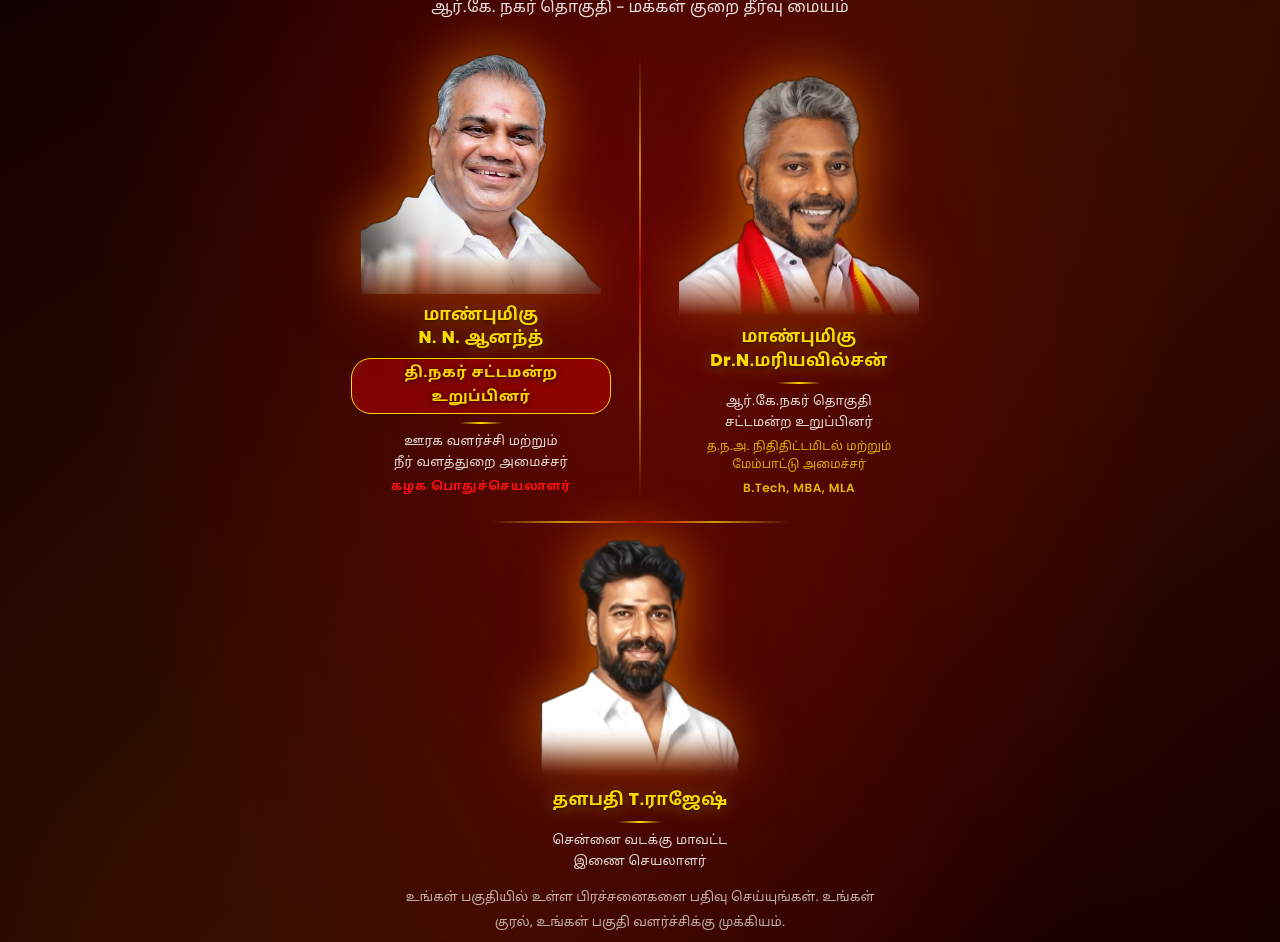
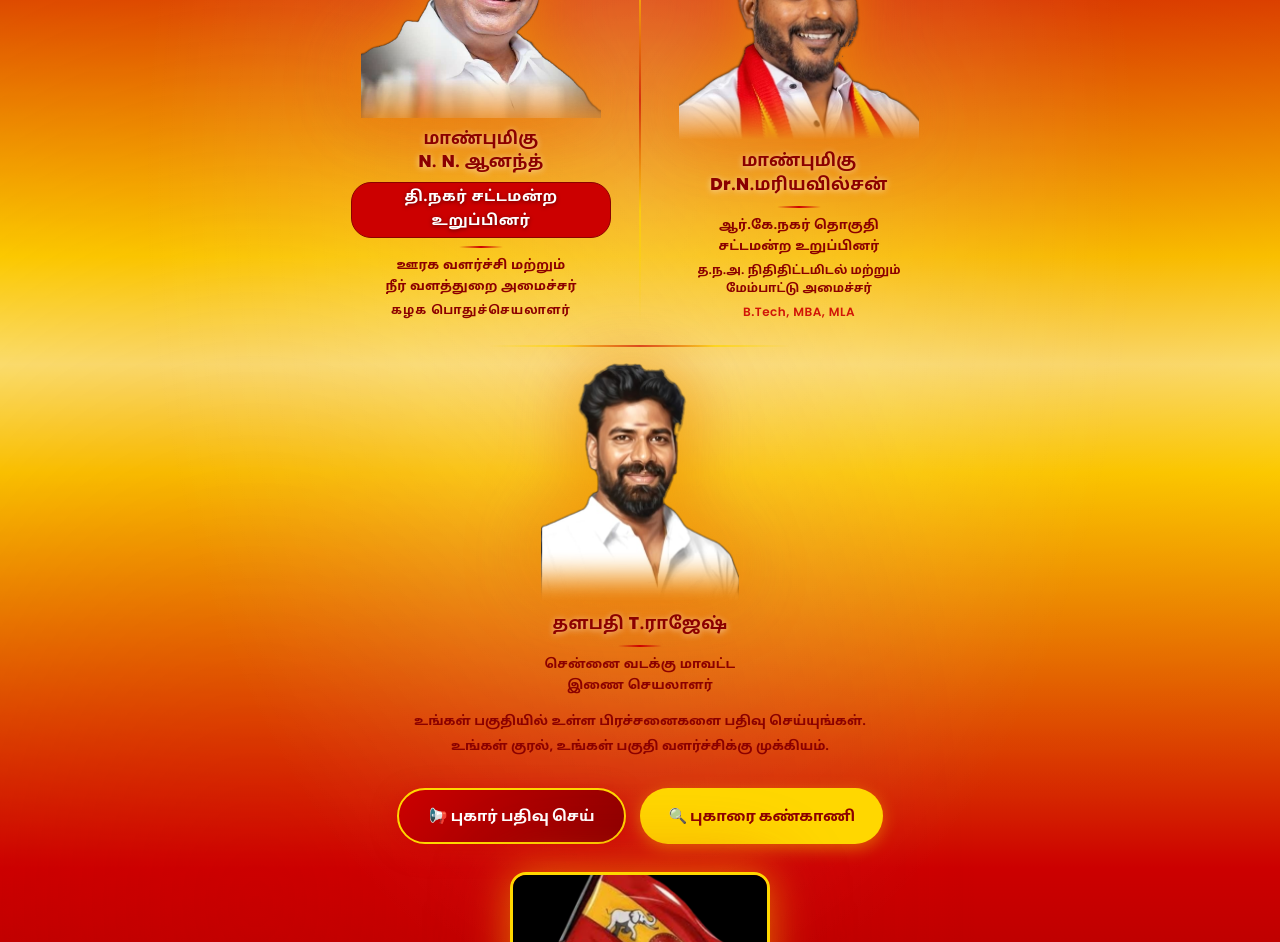
Before and after one commit to sakthi87542-droid/rk-nagar, a website: page public/index.html in a window 1280 px wide. Shown: the part 637-1579 px from the top of the page. Drawn offline with Linux system fonts and the light colour scheme.

Commit message:
redesign: replace hero image with TVK logo cutout, remove black bg, apply red-yellow-red TVK theme

```diff
--- a/public/index.html
+++ b/public/index.html
@@ -116,7 +116,14 @@
 
     /* ── HERO ── */
     .hero {
-      background: linear-gradient(135deg, #0a0000 0%, #1a0000 30%, #2a0000 60%, #0a0000 100%);
+      background: linear-gradient(180deg,
+        var(--red-dark) 0%,
+        var(--red) 22%,
+        var(--yellow) 44%,
+        var(--yellow-light) 50%,
+        var(--yellow) 56%,
+        var(--red) 78%,
+        var(--red-dark) 100%);
       position: relative; overflow: hidden;
       min-height: 100vh;
       display: flex; align-items: center; justify-content: center;
@@ -126,18 +133,17 @@
       content: '';
       position: absolute; inset: 0;
       background:
-        radial-gradient(ellipse at 50% 40%, rgba(204,0,0,0.35) 0%, transparent 60%),
-        radial-gradient(ellipse at 20% 80%, rgba(255,215,0,0.08) 0%, transparent 50%),
-        radial-gradient(ellipse at 80% 20%, rgba(255,215,0,0.08) 0%, transparent 50%);
+        radial-gradient(ellipse at 50% 40%, rgba(255,255,255,0.18) 0%, transparent 55%),
+        radial-gradient(ellipse at 20% 80%, rgba(204,0,0,0.25) 0%, transparent 50%),
+        radial-gradient(ellipse at 80% 20%, rgba(204,0,0,0.25) 0%, transparent 50%);
       pointer-events: none;
     }
-    /* Diagonal stripe accent */
+    /* TVK stripe accent top */
     .hero::after {
       content: '';
-      position: absolute; top: 0; left: -40%; right: -40%;
+      position: absolute; top: 0; left: 0; right: 0;
       height: 8px;
-      background: repeating-linear-gradient(90deg, var(--red) 0px, var(--red) 40px, var(--yellow) 40px, var(--yellow) 80px);
-      opacity: 0.6;
+      background: repeating-linear-gradient(90deg, var(--red-dark) 0px, var(--red-dark) 33.3%, var(--yellow) 33.3%, var(--yellow) 66.6%, var(--red-dark) 66.6%, var(--red-dark) 100%);
     }
 
     /* Side images – PNG cutout style */
@@ -186,28 +192,33 @@
 
     .hero-tvk {
       font-size: clamp(64px,14vw,110px); font-weight: 900; line-height: 1;
-      background: linear-gradient(135deg, var(--red-vivid) 0%, var(--yellow) 50%, var(--red-vivid) 100%);
+      background: linear-gradient(135deg, var(--red-dark) 0%, var(--red-vivid) 40%, var(--red-dark) 100%);
       -webkit-background-clip: text; -webkit-text-fill-color: transparent;
       background-clip: text; letter-spacing: 8px;
       animation: fadeInDown 0.8s ease;
       text-shadow: none;
+      filter: drop-shadow(0 2px 12px rgba(204,0,0,0.5));
     }
     .hero-party {
-      font-size: clamp(14px,3.5vw,20px); color: var(--yellow); font-weight: 700;
+      font-size: clamp(14px,3.5vw,20px); color: var(--red-dark); font-weight: 800;
       margin-top: 6px; letter-spacing: 2px;
       animation: fadeInUp 0.8s ease 0.2s both;
       font-family: 'Noto Sans Tamil', sans-serif;
+      text-shadow: 0 1px 6px rgba(255,255,255,0.5);
     }
     .hero-constituency {
-      font-size: clamp(13px,2.5vw,16px); color: rgba(255,255,255,0.88);
+      font-size: clamp(13px,2.5vw,16px); color: var(--red-dark);
       margin-top: 8px; animation: fadeInUp 0.8s ease 0.3s both;
       font-family: 'Noto Sans Tamil', sans-serif;
+      font-weight: 700;
+      text-shadow: 0 1px 4px rgba(255,255,255,0.6);
     }
     .hero-desc {
-      font-size: 13px; color: rgba(255,255,255,0.68);
+      font-size: 13px; color: var(--red-dark);
       margin: 14px auto 0; line-height: 1.9; max-width: 480px;
       animation: fadeInUp 0.8s ease 0.4s both;
       font-family: 'Noto Sans Tamil', sans-serif;
+      font-weight: 600;
     }
 
     /* Center 4th image */
@@ -522,7 +533,7 @@
 
     /* ── FOOTER ── */
     footer {
-      background: linear-gradient(135deg, #0a0000, #1a0000);
+      background: linear-gradient(180deg, var(--red-dark) 0%, var(--red) 40%, var(--yellow) 70%, var(--yellow-dark) 100%);
       color: white; padding: 50px 20px 20px;
       border-top: 4px solid var(--yellow);
     }
@@ -530,17 +541,18 @@
       max-width: 1100px; margin: 0 auto;
       display: grid; grid-template-columns: repeat(auto-fit, minmax(200px, 1fr));
       gap: 32px; padding-bottom: 32px;
-      border-bottom: 1px solid rgba(255,255,255,0.1);
+      border-bottom: 1px solid rgba(139,0,0,0.3);
     }
     .footer-logo { height: 64px; width: 64px; border-radius: 50%; object-fit: cover; object-position: top center; border: 3px solid var(--yellow); margin-bottom: 12px; }
-    .footer-brand h3 { color: var(--yellow); font-size: 17px; margin-bottom: 5px; }
-    .footer-brand p  { font-size: 12px; color: rgba(255,255,255,0.6); font-family: 'Noto Sans Tamil', sans-serif; }
-    .footer-links h4 { color: var(--yellow); font-size: 13px; margin-bottom: 14px; letter-spacing: 0.5px; }
-    .footer-links a  { display: block; font-size: 12px; color: rgba(255,255,255,0.7); margin-bottom: 7px; transition: var(--transition); }
-    .footer-links a:hover { color: var(--yellow); padding-left: 4px; }
+    .footer-brand h3 { color: var(--red-dark); font-size: 17px; margin-bottom: 5px; text-shadow: 0 1px 3px rgba(255,255,255,0.4); }
+    .footer-brand p  { font-size: 12px; color: var(--red-dark); font-family: 'Noto Sans Tamil', sans-serif; font-weight: 600; }
+    .footer-links h4 { color: var(--red-dark); font-size: 13px; margin-bottom: 14px; letter-spacing: 0.5px; font-weight: 800; }
+    .footer-links a  { display: block; font-size: 12px; color: var(--red-dark); margin-bottom: 7px; transition: var(--transition); font-weight: 600; }
+    .footer-links a:hover { color: var(--red-vivid); padding-left: 4px; }
     .footer-bottom {
       max-width: 1100px; margin: 20px auto 0;
-      text-align: center; font-size: 12px; color: rgba(255,255,255,0.4);
+      text-align: center; font-size: 12px; color: var(--red-dark);
+      font-weight: 600;
     }
 
     /* ── TABS ── */
@@ -651,33 +663,33 @@
       font-family: 'Noto Sans Tamil', 'Poppins', sans-serif;
       font-size: clamp(13px, 3vw, 17px);
       font-weight: 800;
-      color: var(--yellow);
+      color: var(--red-dark);
       letter-spacing: 0.3px;
       margin-top: 10px;
       line-height: 1.4;
-      text-shadow: 0 2px 16px rgba(255,215,0,0.4), 0 1px 4px rgba(0,0,0,0.9);
+      text-shadow: 0 1px 6px rgba(255,255,255,0.6);
       animation: ministerFadeIn 1s ease 0.45s both;
     }
     .minister-mla {
       font-family: 'Noto Sans Tamil', 'Poppins', sans-serif;
       font-size: clamp(12px, 2.6vw, 15px);
       font-weight: 900;
-      color: var(--yellow);
-      background: rgba(204,0,0,0.45);
-      border: 1.5px solid var(--yellow);
+      color: white;
+      background: var(--red);
+      border: 1.5px solid var(--red-dark);
       border-radius: 20px;
       padding: 3px 12px;
       display: inline-block;
       margin-top: 7px;
       letter-spacing: 0.5px;
-      text-shadow: 0 1px 6px rgba(0,0,0,0.8);
+      text-shadow: 0 1px 4px rgba(0,0,0,0.5);
       animation: ministerFadeIn 1s ease 0.5s both;
     }
     .minister-desig {
       font-family: 'Noto Sans Tamil', sans-serif;
       font-size: clamp(11px, 2.2vw, 13px);
-      font-weight: 500;
-      color: rgba(255,255,255,0.85);
+      font-weight: 600;
+      color: var(--red-dark);
       margin-top: 5px;
       line-height: 1.6;
       letter-spacing: 0.2px;
@@ -686,8 +698,8 @@
     .minister-desig2 {
       font-family: 'Noto Sans Tamil', sans-serif;
       font-size: clamp(10px, 1.9vw, 12px);
-      font-weight: 500;
-      color: rgba(255,215,0,0.82);
+      font-weight: 600;
+      color: var(--red-dark);
       margin-top: 4px;
       line-height: 1.55;
       letter-spacing: 0.1px;
@@ -697,19 +709,19 @@
       font-family: 'Noto Sans Tamil', sans-serif;
       font-size: clamp(10px, 2vw, 12px);
       font-weight: 700;
-      color: var(--red-vivid);
+      color: var(--red-dark);
       margin-top: 4px;
       letter-spacing: 1px;
       text-transform: uppercase;
       animation: ministerFadeIn 1s ease 0.65s both;
     }
-    /* Thin gold line above desig */
+    /* Thin red line above desig */
     .minister-desig::before {
       content: '';
       display: block;
       width: 44px;
       height: 2px;
-      background: linear-gradient(90deg, transparent, var(--yellow), transparent);
+      background: linear-gradient(90deg, transparent, var(--red), transparent);
       margin: 8px auto 8px;
       border-radius: 1px;
     }
@@ -718,10 +730,10 @@
       font-family: 'Poppins', sans-serif;
       font-size: clamp(10px, 2vw, 12px);
       font-weight: 600;
-      color: var(--yellow);
+      color: var(--red);
       letter-spacing: 0.5px;
       margin-top: 3px;
-      opacity: 0.85;
+      opacity: 0.9;
     }
     /* Horizontal gold divider between the two rows */
     .minister-row-divider {
@@ -902,7 +914,7 @@
 
       <!-- TVK Party Logo -->
       <div class="hero-logo-wrap">
-        <img src="assets/hero-vijay-cutout.png" alt="தமிழக வெற்றிக் கழகம்" class="hero-logo-img-real" id="heroLogo">
+        <img src="assets/tvk-logo-cutout.png" alt="தமிழக வெற்றிக் கழகம்" class="hero-logo-img-real" id="heroLogo">
         <div class="hero-logo-glow-ring"></div>
       </div>
 
```
